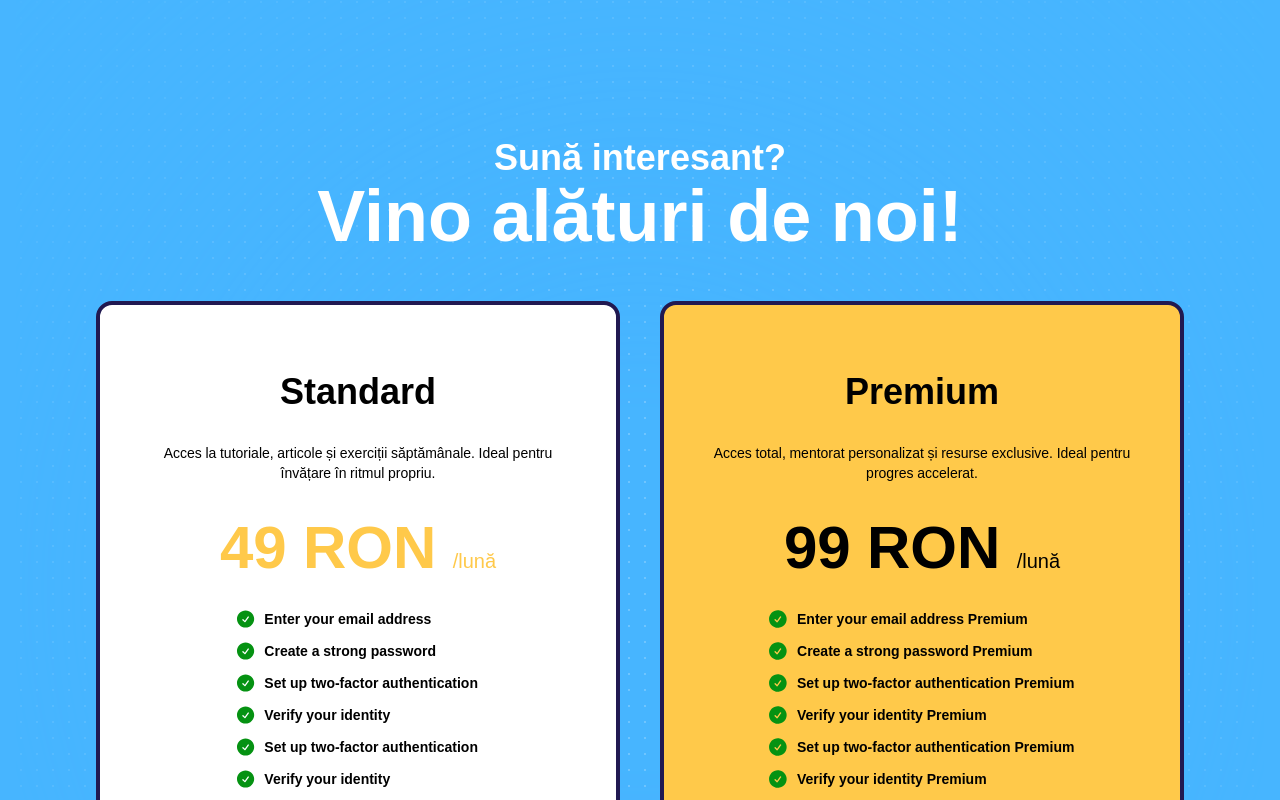
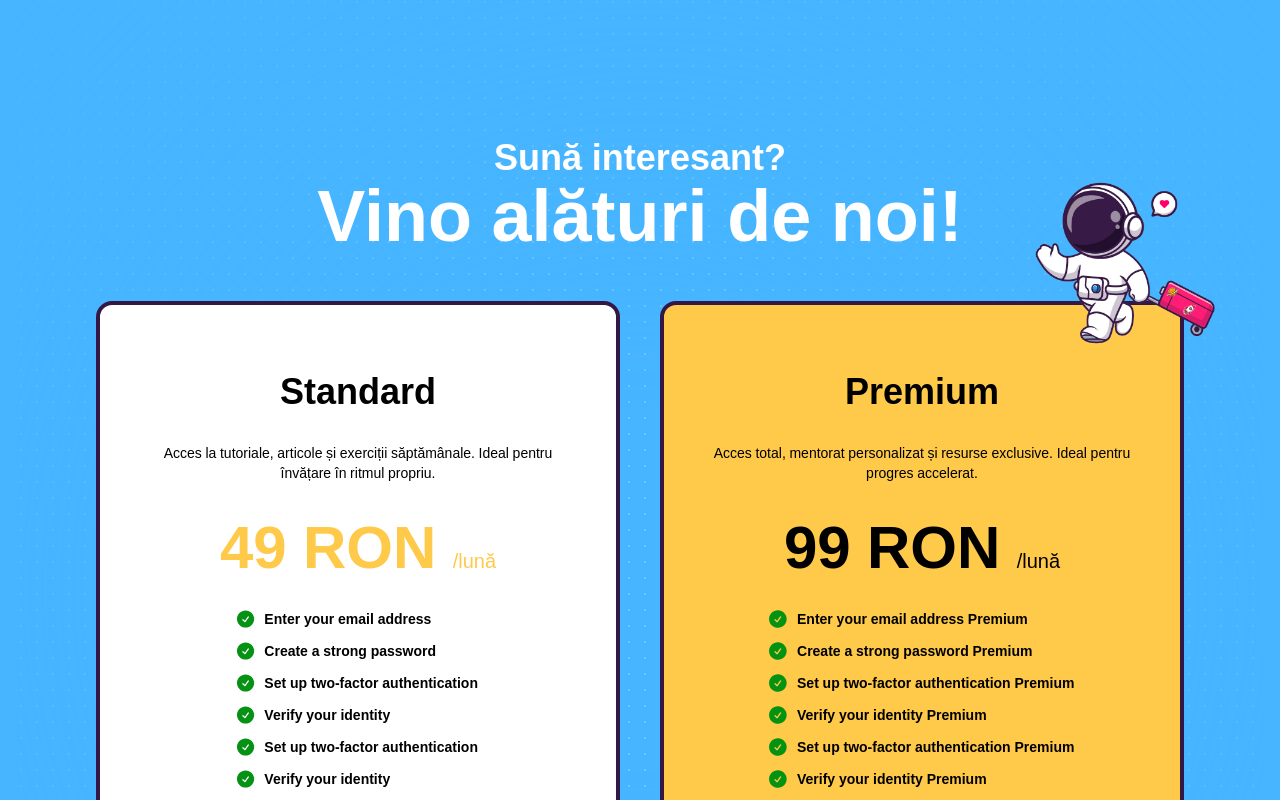
Before and after one commit to snepsnepy/invata-cu-snep, a Next.js app: page / in a window 1280 px wide. Shown: the part 3120-3920 px from the top of the page. Built offline with nearby package versions, Linux system fonts and the light colour scheme.

Commit message:
Added astronaut picture to the pricing section.

```diff
--- a/app/components/HeroScroll.tsx
+++ b/app/components/HeroScroll.tsx
@@ -3,15 +3,26 @@ import React from "react";
 import { ContainerScroll } from "@/components/ui/container-scroll-animation";
 import { HeroHighlight } from "@/components/ui/hero-highlight";
 import { CardSpotlightDemo } from "./CardSpotlight";
+import Image from "next/image";
+import { useIsMobile } from "../hooks/useIsMobile";
 
 export function HeroScrollDemo() {
+  const isMobile = useIsMobile();
+
   return (
     <HeroHighlight>
-      <div className="flex flex-col overflow-hidden">
+      <div className="flex flex-col overflow-hidden ">
+        <Image
+          src={"/astronaut_travel.png"}
+          alt="header"
+          width={isMobile ? 100 : 470}
+          height={isMobile ? 100 : 470}
+          className="blur-none group-hover/image:blur-md transition-all duration-200 overflow-visible z-10 absolute -right-3.5 top-24 md:top-0 md:right-20 md:w-40 md:h-40 lg:right-4 lg:top-48 lg:w-60 lg:h-60"
+        />
         <ContainerScroll
           titleComponent={
             <>
-              <h1 className="text-2xl lg:text-4xl font-semibold text-black dark:text-primary-content">
+              <h1 className="text-2xl lg:text-4xl font-semibold text-black dark:text-primary-content text-left md:text-center px-2">
                 Sună interesant? <br />
                 <span className="heading font-bold mt-1 leading-none">
                   Vino alături de noi!
--- a/tailwind.config.ts
+++ b/tailwind.config.ts
@@ -41,7 +41,7 @@ const config = {
         primary: "#47B5FF",
         "primary-content": "#FFFFFF",
         secondary: "#FFC94A",
-        "base-content": "#211951",
+        "base-content": "#331846",
         error: "#EE4E4E",
       },
       borderRadius: {
```
Also changed, not shown: public/astronaut_travel.png (added).
